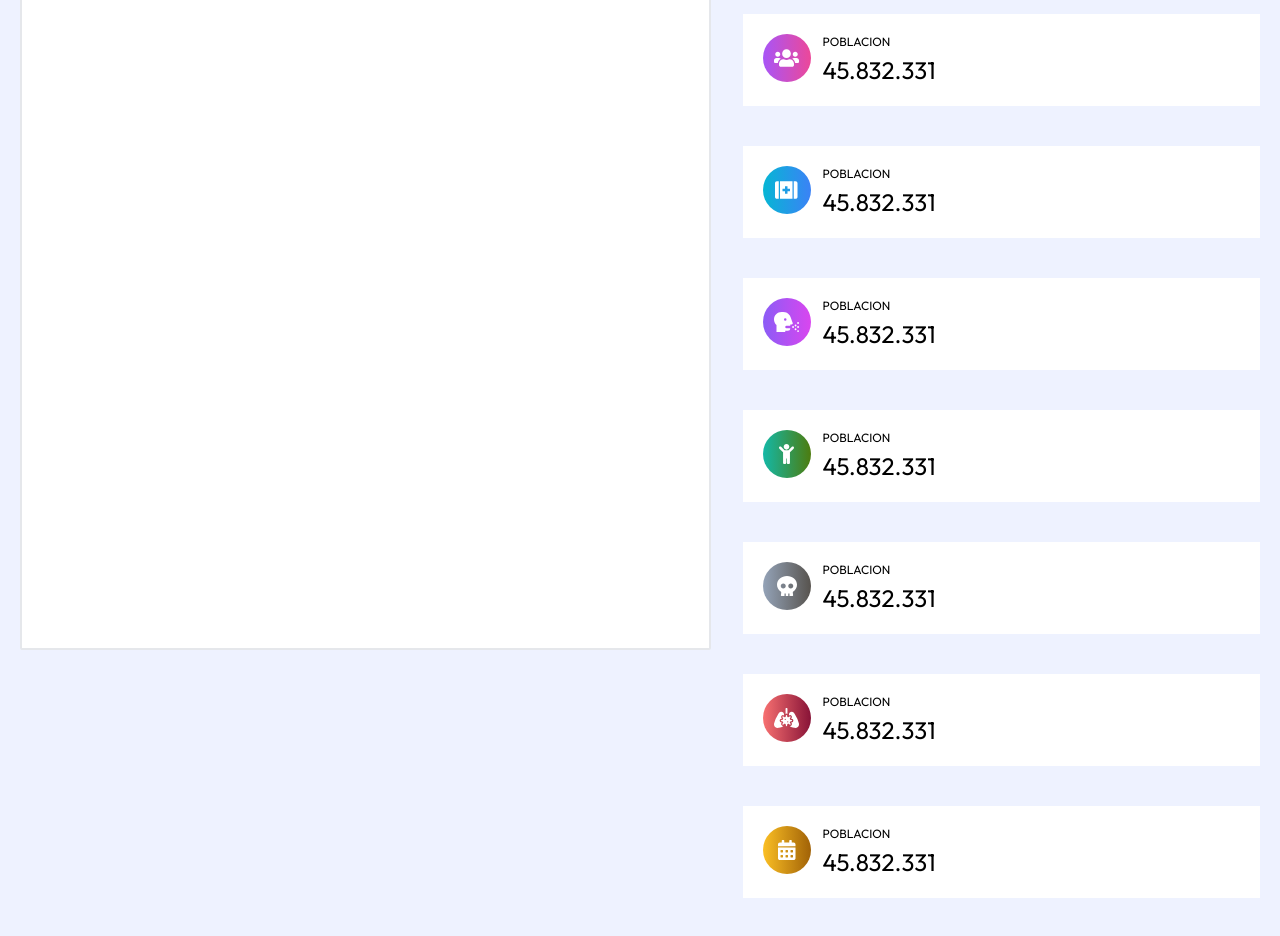
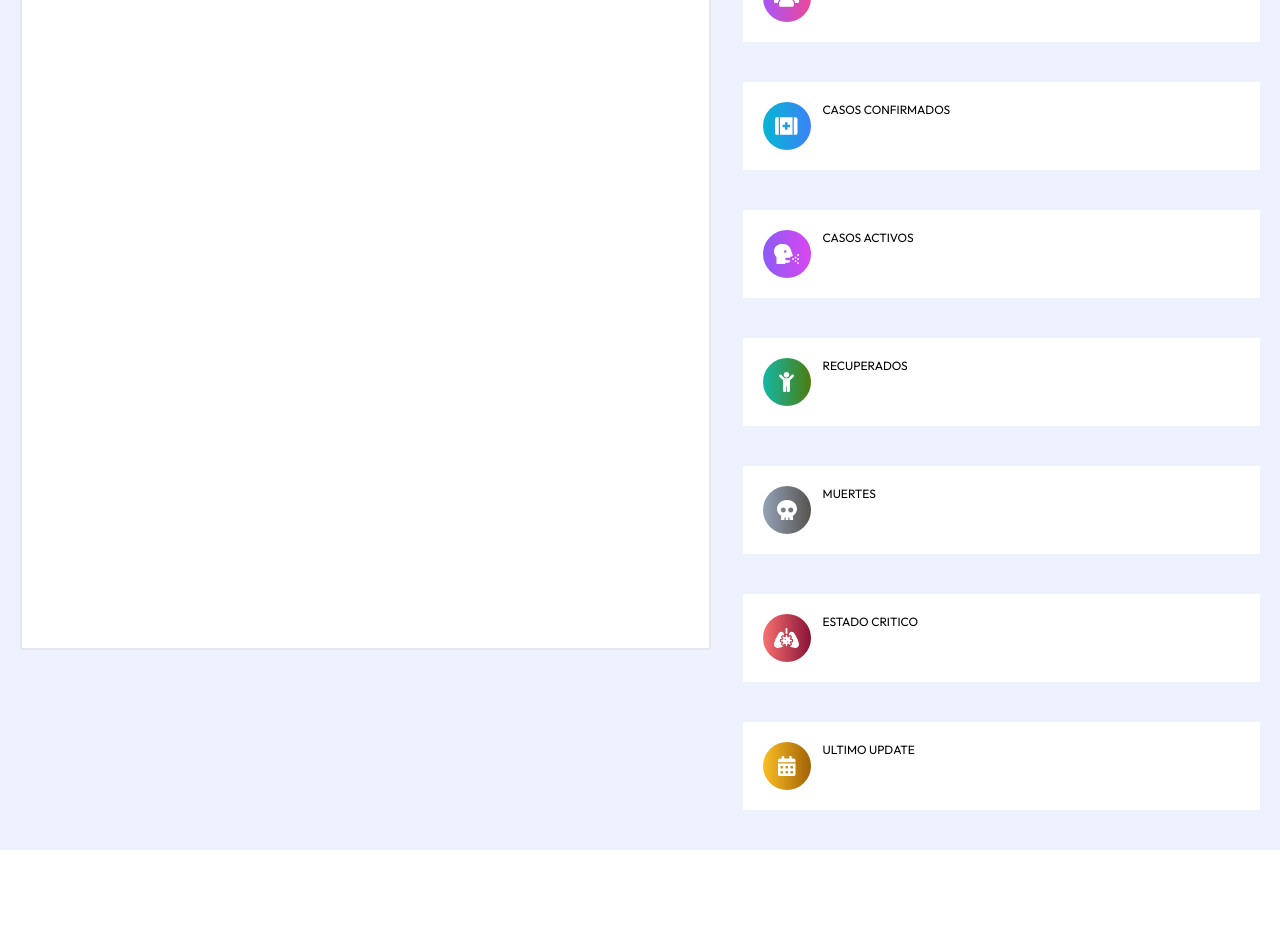
Before and after one commit to Diego-Aldao/covid19-data-react, a React (Vite) app: page / in a window 1280 px wide. Shown: the part 260-1196 px from the top of the page. After the commit the page ends 1110 px from the top, so only its background shows below. Built offline with nearby package versions, Linux system fonts and the light colour scheme.

Commit message:
creado un state en app para almacenar los datos del fetch y agregados los datos dinamicos en el componente info

```diff
--- a/src/App.jsx
+++ b/src/App.jsx
@@ -4,7 +4,9 @@ import Mapa from "./components/Mapa";
 import Nav from "./components/Nav";
 
 function App() {
+  //State con los datos del fetch a la api
   const [data, setData] = useState({});
+
   return (
     <div className="bg-indigo-50">
       <Nav />
--- a/src/components/Info.jsx
+++ b/src/components/Info.jsx
@@ -8,16 +8,32 @@ import {
   faLungsVirus,
   faCalendarAlt,
 } from "@fortawesome/free-solid-svg-icons";
-function Info() {
+
+function Info({ data }) {
+  //Destructuring para obtener los datos que necesito
+  const {
+    country,
+    population,
+    active,
+    recovered,
+    deaths,
+    critical,
+    updated,
+    cases,
+  } = data;
+
   return (
     <div className="grid md:grid-cols-2 md:justify-between gap-x-5 lg:flex lg:flex-wrap lg:w-1/2">
       <div className="md:col-span-2 flex px-3 py-8 my-10 items-center w-full">
         <img
           className="w-20 rounded-sm"
-          src="https://disease.sh/assets/img/flags/ar.png"
+          /*Si hago destructuring para obtener la bandera sin que antes este el fetch,
+        tira error
+          */
+          src={data.countryInfo ? data.countryInfo.flag : ""}
           alt=""
         />
-        <p className="uppercase text-xl ml-4">argentina</p>
+        <p className="uppercase text-xl ml-4">{country && "argentina"}</p>
       </div>
       <div className="bg-white flex mb-10 p-5 w-full max-w-xl">
         <div className="icono w-12 h-12 mr-3 flex items-center justify-center bg-gradient-to-r from-purple-500 to-pink-500  rounded-full">
@@ -25,7 +41,7 @@ function Info() {
         </div>
         <div className="descripcion">
           <p className="uppercase text-xs mb-1">poblacion</p>
-          <p className="text-2xl">45.832.331</p>
+          <p className="text-2xl">{population}</p>
         </div>
       </div>
       <div className="bg-white flex mb-10 p-5 w-full max-w-xl">
@@ -33,8 +49,8 @@ function Info() {
           <FontAwesomeIcon icon={faFirstAid} className="text-white text-xl" />
         </div>
         <div className="descripcion">
-          <p className="uppercase text-xs mb-1">poblacion</p>
-          <p className="text-2xl">45.832.331</p>
+          <p className="uppercase text-xs mb-1">casos confirmados</p>
+          <p className="text-2xl">{cases}</p>
         </div>
       </div>
       <div className="bg-white flex mb-10 p-5 w-full max-w-xl">
@@ -45,8 +61,8 @@ function Info() {
           />
         </div>
         <div className="descripcion">
-          <p className="uppercase text-xs mb-1">poblacion</p>
-          <p className="text-2xl">45.832.331</p>
+          <p className="uppercase text-xs mb-1">casos activos</p>
+          <p className="text-2xl">{active}</p>
         </div>
       </div>
       <div className="bg-white flex mb-10 p-5 w-full max-w-xl">
@@ -54,8 +70,8 @@ function Info() {
           <FontAwesomeIcon icon={faChild} className="text-white text-xl" />
         </div>
         <div className="descripcion">
-          <p className="uppercase text-xs mb-1">poblacion</p>
-          <p className="text-2xl">45.832.331</p>
+          <p className="uppercase text-xs mb-1">recuperados</p>
+          <p className="text-2xl">{recovered}</p>
         </div>
       </div>
       <div className="bg-white flex mb-10 p-5 w-full max-w-xl">
@@ -63,8 +79,8 @@ function Info() {
           <FontAwesomeIcon icon={faSkull} className="text-white text-xl" />
         </div>
         <div className="descripcion">
-          <p className="uppercase text-xs mb-1">poblacion</p>
-          <p className="text-2xl">45.832.331</p>
+          <p className="uppercase text-xs mb-1">muertes</p>
+          <p className="text-2xl">{deaths}</p>
         </div>
       </div>
       <div className="bg-white flex mb-10 p-5 w-full max-w-xl">
@@ -72,8 +88,8 @@ function Info() {
           <FontAwesomeIcon icon={faLungsVirus} className="text-white text-xl" />
         </div>
         <div className="descripcion">
-          <p className="uppercase text-xs mb-1">poblacion</p>
-          <p className="text-2xl">45.832.331</p>
+          <p className="uppercase text-xs mb-1">estado critico</p>
+          <p className="text-2xl">{critical}</p>
         </div>
       </div>
       <div className="bg-white flex mb-10 p-5 w-full max-w-xl">
@@ -84,8 +100,8 @@ function Info() {
           />
         </div>
         <div className="descripcion">
-          <p className="uppercase text-xs mb-1">poblacion</p>
-          <p className="text-2xl">45.832.331</p>
+          <p className="uppercase text-xs mb-1">ultimo update</p>
+          <p className="text-2xl">{updated}</p>
         </div>
       </div>
     </div>
--- a/src/components/Mapa.jsx
+++ b/src/components/Mapa.jsx
@@ -4,16 +4,18 @@ import { worldMill } from "@react-jvectormap/world";
 import { europeMill } from "@react-jvectormap/europe";
 import { africaMill } from "@react-jvectormap/africa";
 import { northAmericaMill } from "@react-jvectormap/northamerica";
+
 function Mapa({ setData }) {
+  //Traer la data del pais clickeado
   const fetchAlClickear = async (code) => {
     const url = `https://disease.sh/v3/covid-19/countries/${code}?strict=true`;
     const respuesta = await fetch(url);
     const resultado = await respuesta.json();
+    //Enviar la data al state de app
     setData(resultado);
   };
 
   const regionStyle = {
-    transition: "all 1s ease",
     initial: {
       fill: "#e4e4e4",
       stroke: "#fff",
@@ -38,6 +40,7 @@ function Mapa({ setData }) {
       "fill-opacity": 0.8,
     },
   };
+
   return (
     <div className="map bg-white mt-10 border-gray-200 rounded-sm border-2 lg:w-2/3 max-h-screen">
       <div className="header-mapa px-3 py-5 capitalize text-xl border-b-gray-200 border-b-2 ">
```
